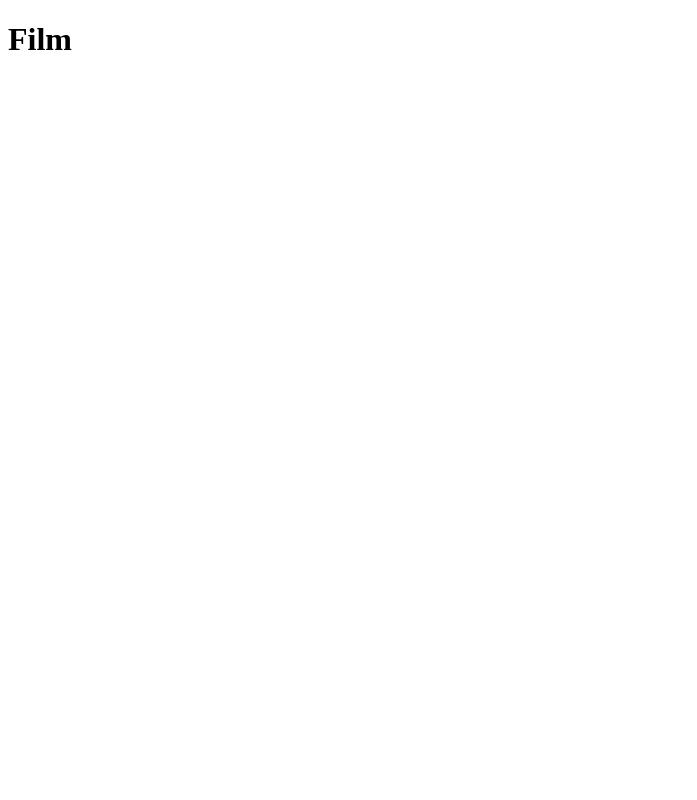
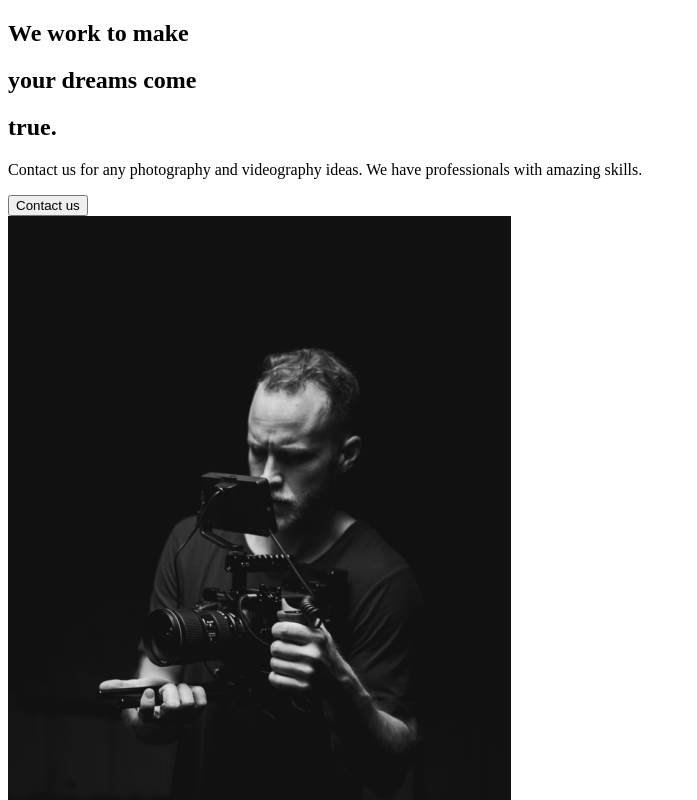
Before and after one commit to maholom/react-website, a React (Create React App) app: page / in a window 1280 px wide. Shown: the top 800 px of the page, without its empty margins (0-697 px from the left). Built offline with nearby package versions, Linux system fonts and the light colour scheme.

Commit message:
section About us

```diff
--- a/src/App.js
+++ b/src/App.js
@@ -1,9 +1,10 @@
 import React from 'react';
+import AboutUs from './pages/AboutUs';
 
 function App() {
   return (
     <div className="App">
-      <h1>Film</h1>
+      <AboutUs />
     </div>
   );
 }
--- /dev/null
+++ b/src/components/AboutSection.js
@@ -0,0 +1,34 @@
+import React from 'react';
+import home1 from '../img/home1.png';
+
+const AboutSection = () => {
+  return (
+    <div>
+      <div className="description">
+        <div className="title">
+          <div className="hide">
+            <h2>We work to make</h2>
+          </div>
+          <div className="hide">
+            <h2>
+              your <span>dreams</span> come
+            </h2>
+          </div>
+          <div className="hide">
+            <h2>true.</h2>
+          </div>
+        </div>
+        <p>
+          Contact us for any photography and videography ideas. We have
+          professionals with amazing skills.
+        </p>
+        <button>Contact us</button>
+      </div>
+      <div className="image">
+        <img src={home1} alt="man with a camera" />
+      </div>
+    </div>
+  );
+};
+
+export default AboutSection;
--- /dev/null
+++ b/src/pages/AboutUs.js
@@ -0,0 +1,8 @@
+import React from 'react';
+import AboutSection from '../components/AboutSection';
+
+const AboutUs = () => {
+  return <AboutSection />;
+};
+
+export default AboutUs;
```
